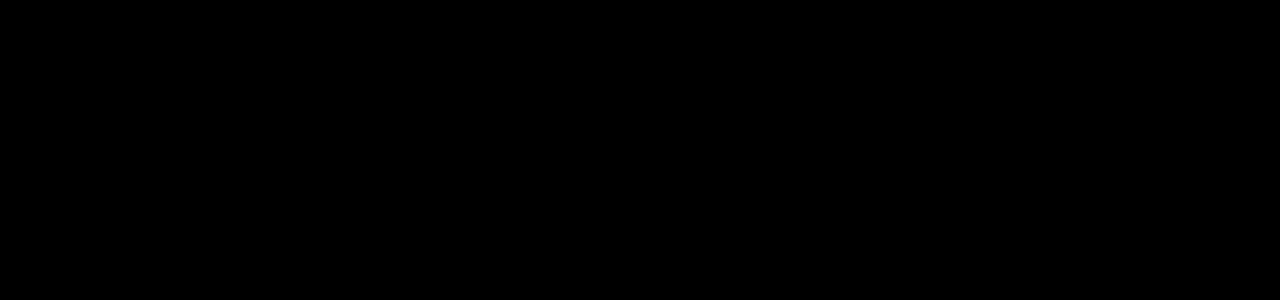
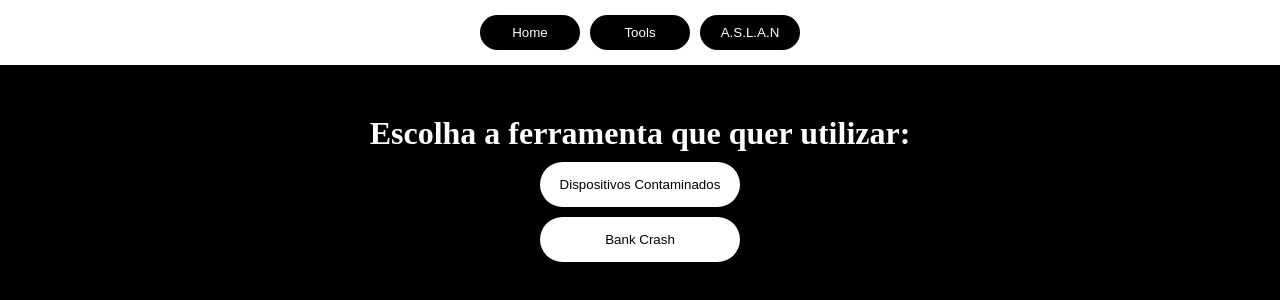
Before and after one commit to yuriwillian/hacker-station, an Angular app: page /tools in a window 1280 px wide. Before the commit this address led to /. Shown: the top 300 px of the page. Built offline with nearby package versions, Linux system fonts and the light colour scheme.

Commit message:
hacker-station

```diff
--- a/src/app/app-routing.module.ts
+++ b/src/app/app-routing.module.ts
@@ -2,10 +2,12 @@
 import { RouterModule, Routes } from '@angular/router';
 import { HomeComponent } from './components/home/home.component';
 import { LoginPageComponent } from './components/login-page/login-page.component';
+import { ToolsComponent } from './components/tools/tools.component';
 
 const routes: Routes = [
   { path: '', component: LoginPageComponent },
-  { path: 'home', component: HomeComponent }
+  { path: 'home', component: HomeComponent },
+  { path: 'tools', component: ToolsComponent }
 ];
 
 @NgModule({
--- a/src/app/app.module.ts
+++ b/src/app/app.module.ts
@@ -6,13 +6,15 @@
 import { HomeComponent } from './components/home/home.component';
 import { MenuComponent } from './components/menu/menu.component';
 import { LoginPageComponent } from './components/login-page/login-page.component';
+import { ToolsComponent } from './components/tools/tools.component';
 
 @NgModule({
   declarations: [
     AppComponent,
     HomeComponent,
     MenuComponent,
-    LoginPageComponent
+    LoginPageComponent,
+    ToolsComponent
   ],
   imports: [
     BrowserModule,
--- a/src/app/components/home/home.component.scss
+++ b/src/app/components/home/home.component.scss
@@ -24,7 +24,7 @@
                 background-color: black;
                 color: white;
                 border-style: solid;
-                border-width: 5px;
+                border-width: 2px;
                 border-color: white;
             }
         }
--- a/src/app/components/menu/menu.component.html
+++ b/src/app/components/menu/menu.component.html
@@ -1,9 +1,9 @@
 <header>
     <nav  class="menu">
         <ul class="menu__list">
-            <li class="menu__item"><a href="">Home</a></li>
-            <li class="menu__item"><a href="">Tools</a></li>
-            <li class="menu__item"><a href="">A.S.L.A.N</a></li>
+            <li class="menu__item"><button (click)="abrirHome()">Home</button></li>
+            <li class="menu__item"><button (click)="abrirTools()">Tools</button></li>
+            <li class="menu__item"><button (click)="abrirAslan()">A.S.L.A.N</button></li>
         </ul>
     </nav>
 </header>
--- a/src/app/components/menu/menu.component.scss
+++ b/src/app/components/menu/menu.component.scss
@@ -13,17 +13,19 @@
             display: inline-block;
             list-style: none;
             padding: 5px;
-            a {
+            button {
                 background-color: $cor-secundaria;
                 border-radius: 100px;
+                border-style: none;
                 padding: 10px;
+                width: 100px;
                 color: $cor-principal;
 
                 &:hover {
                     background-color: $cor-principal;
                     color: $cor-secundaria;
                     border-style: solid;
-                    border-width: 5px;
+                    border-width: 2px;
                     border-color: $cor-secundaria;
                 }
             }
--- a/src/app/components/menu/menu.component.ts
+++ b/src/app/components/menu/menu.component.ts
@@ -1,4 +1,5 @@
 import { Component, OnInit } from '@angular/core';
+import { Router } from '@angular/router';
 
 @Component({
   selector: 'app-menu',
@@ -7,9 +8,26 @@
 })
 export class MenuComponent implements OnInit {
 
-  constructor() { }
+  constructor(private router: Router) { }
 
   ngOnInit(): void {
   }
 
+  abrirTools(): void{
+    console.log("Tools aberto!")
+    this.router.navigate(['/tools'])
+  }
+
+  abrirAslan(): void{
+    console.log("Aslan aberto!")
+
+  }
+
+  abrirHome(): void{
+    console.log("Home  aberto!")
+    this.router.navigate(['/home'])
+
+  }
+
+
 }
--- /dev/null
+++ b/src/app/components/tools/tools.component.html
@@ -0,0 +1,8 @@
+<app-menu></app-menu>
+<div class="tools">
+    <h1>Escolha a ferramenta que quer utilizar:</h1>
+    <ul>
+        <li><button>Dispositivos Contaminados</button></li>
+        <li><button>Bank Crash</button></li>
+    </ul>
+</div>
--- /dev/null
+++ b/src/app/components/tools/tools.component.scss
@@ -0,0 +1,31 @@
+$mostrar:none;
+.tools {
+    margin-top: 50px;
+    text-align: center;
+    h1{
+        color: white;
+    }
+
+    button{
+        width: 200px;
+        padding: 15px;
+        background-color: white;
+        border-style: none;
+        border-radius: 100px;
+        margin-top: 10px;
+
+        &:hover{
+            color: white;
+            background-color: black;
+            border-style: ridge;
+            border-color: white;
+        }
+    }
+
+    span{
+        background-color: white;
+        display: none;
+        margin: 5px;
+    }
+
+}
--- /dev/null
+++ b/src/app/components/tools/tools.component.ts
@@ -0,0 +1,16 @@
+import { Component, OnInit } from '@angular/core';
+
+@Component({
+  selector: 'app-tools',
+  templateUrl: './tools.component.html',
+  styleUrls: ['./tools.component.scss']
+})
+export class ToolsComponent implements OnInit {
+
+  constructor() { }
+
+  ngOnInit(): void {
+  }
+
+
+}
```
Also changed, not shown: 1 other file (tests, documents, lock files or other folders).
